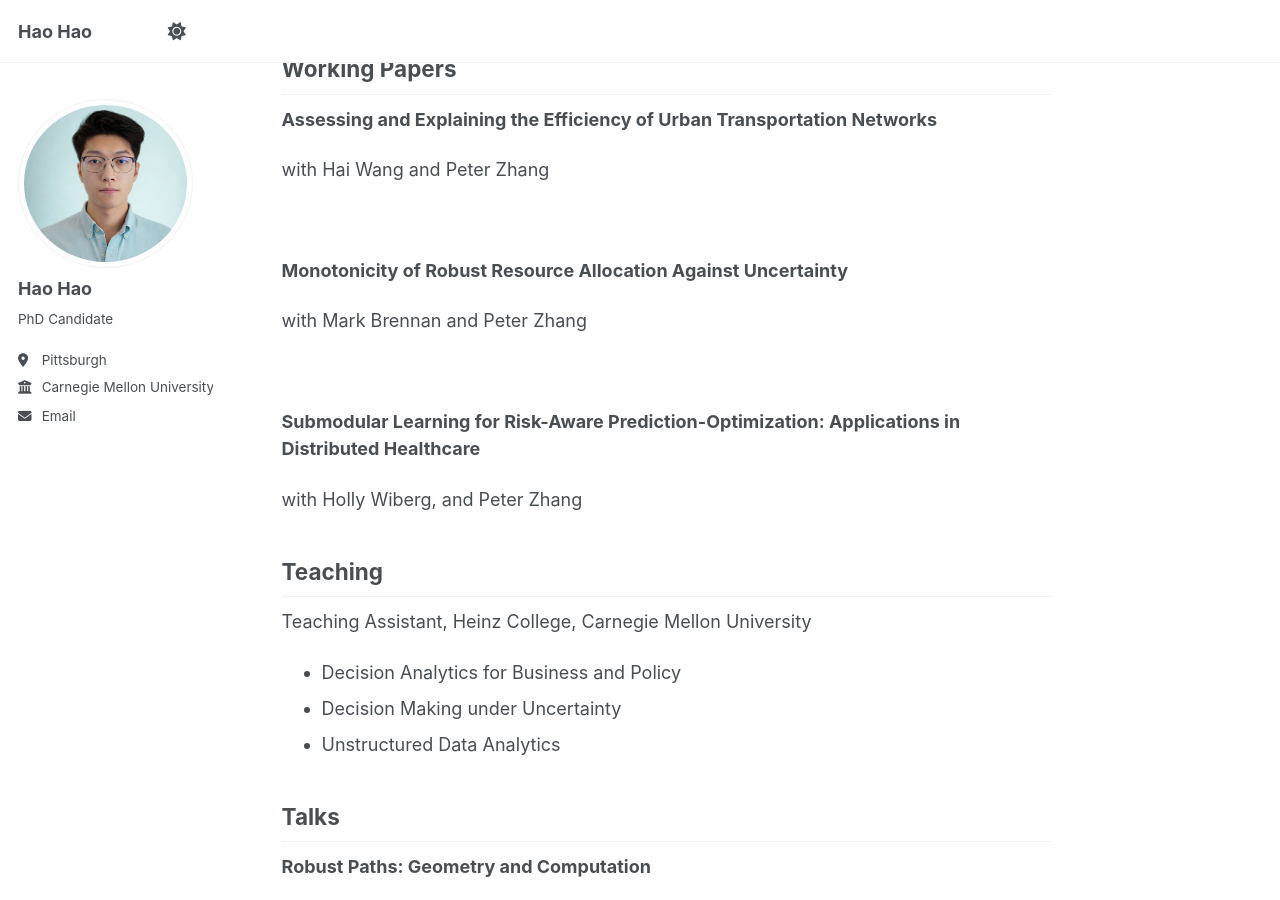
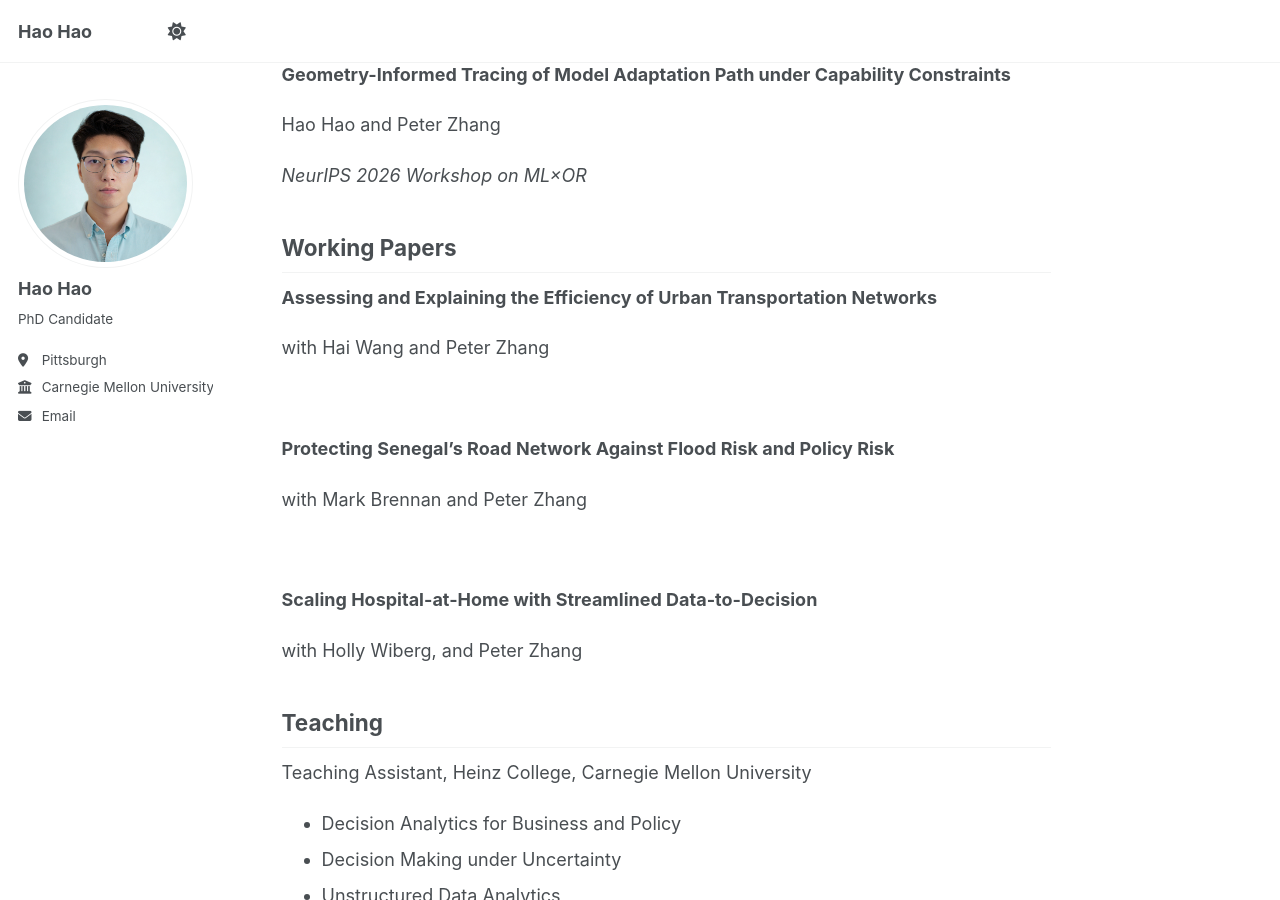
Before and after one commit to haohaocmu/haohaocmu.github.io, a Jekyll site: the page built from _pages/about.md, in a window 1280 px wide and 900 px high, scrolled down 1305 px. Built offline with Jekyll 4.4.1, drawn with Linux system fonts in a browser that asks for light colours; a script that is not in the unit is left out; some of the changed text lies outside the part shown.

Commit message:
Update about.md

```diff
--- a/_pages/about.md
+++ b/_pages/about.md
@@ -14,6 +14,12 @@ I work on extending the practical capability of decision-making under uncertaint
 - I reveal new ways to understand the structure of optimal decisions that are robust against uncertainty.
 
 - Leveraging the new structural insights, I develop new faster algorithms to compute robust decisions.
+
+Subsequently, I deploy these new technologies towards:
+
+- Protecting Senegal's road network against flood risk and policy risk.
+
+- Scaling Hospital-at-Home operations safely under dynamic and uncertain patient conditions.
 
 
 [[**Link to my CV**]](https://haohaocmu.github.io/files/CV_HaoHao.pdf).
@@ -54,13 +60,13 @@ with Hai Wang and Peter Zhang
 
 <br>
 
-**Monotonicity of Robust Resource Allocation Against Uncertainty**
+**Protecting Senegal’s Road Network Against Flood Risk and Policy Risk**
 
 with Mark Brennan and Peter Zhang
 
 <br>
 
-**Submodular Learning for Risk-Aware Prediction-Optimization: Applications in Distributed Healthcare**
+**Scaling Hospital-at-Home with Streamlined Data-to-Decision**
 
 with Holly Wiberg, and Peter Zhang
 
```
